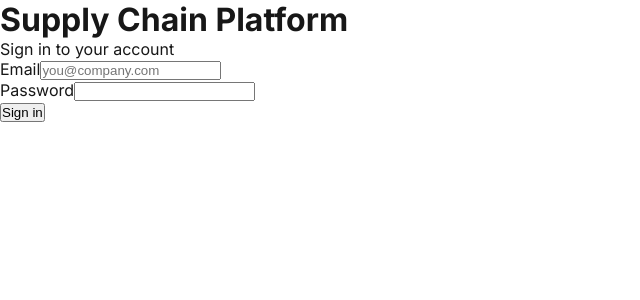
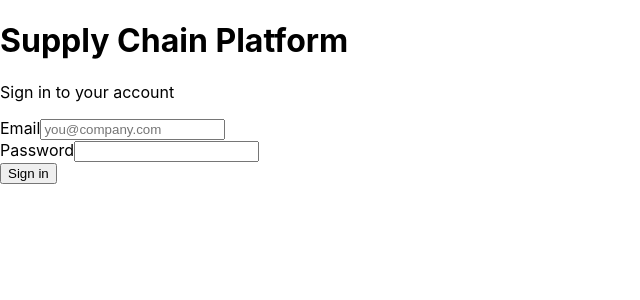
Before and after one commit to Celimphilo012/supply-chain-platform, a Next.js app in the folder apps/web/: page /login in a window 1280 px wide. Shown: the top 300 px of the page, without its empty margins (0-640 px from the left). Built offline with nearby package versions, Linux system fonts and the light colour scheme; no server answers.

Commit message:
fix: remove Google Fonts, use system fonts for network compatibility

```diff
--- a/apps/web/app/globals.css
+++ b/apps/web/app/globals.css
@@ -1,50 +1,13 @@
-:root {
-  --background: #ffffff;
-  --foreground: #171717;
-}
-
-@media (prefers-color-scheme: dark) {
-  :root {
-    --background: #0a0a0a;
-    --foreground: #ededed;
-  }
-}
-
-html,
-body {
-  max-width: 100vw;
-  overflow-x: hidden;
+*,
+*::before,
+*::after {
+  box-sizing: border-box;
 }
 
 body {
-  color: var(--foreground);
-  background: var(--background);
+  margin: 0;
+  font-family:
+    -apple-system, BlinkMacSystemFont, "Segoe UI", Roboto, Oxygen, Ubuntu,
+    sans-serif;
+  -webkit-font-smoothing: antialiased;
 }
-
-* {
-  box-sizing: border-box;
-  padding: 0;
-  margin: 0;
-}
-
-a {
-  color: inherit;
-  text-decoration: none;
-}
-
-.imgDark {
-  display: none;
-}
-
-@media (prefers-color-scheme: dark) {
-  html {
-    color-scheme: dark;
-  }
-
-  .imgLight {
-    display: none;
-  }
-  .imgDark {
-    display: unset;
-  }
-}
--- a/apps/web/app/layout.tsx
+++ b/apps/web/app/layout.tsx
@@ -1,13 +1,10 @@
 import type { Metadata } from "next";
-import { Inter } from "next/font/google";
 import "./globals.css";
 import { QueryProvider } from "@/providers/query-provider";
 
-const inter = Inter({ subsets: ["latin"] });
-
 export const metadata: Metadata = {
   title: "Supply Chain Platform",
-  description: "Intelligent Supply Chain & Inventory Optimization",
+  description: "Supply chain management platform",
 };
 
 export default function RootLayout({
@@ -17,7 +14,7 @@ export default function RootLayout({
 }) {
   return (
     <html lang="en">
-      <body className={inter.className}>
+      <body>
         <QueryProvider>{children}</QueryProvider>
       </body>
     </html>
```
